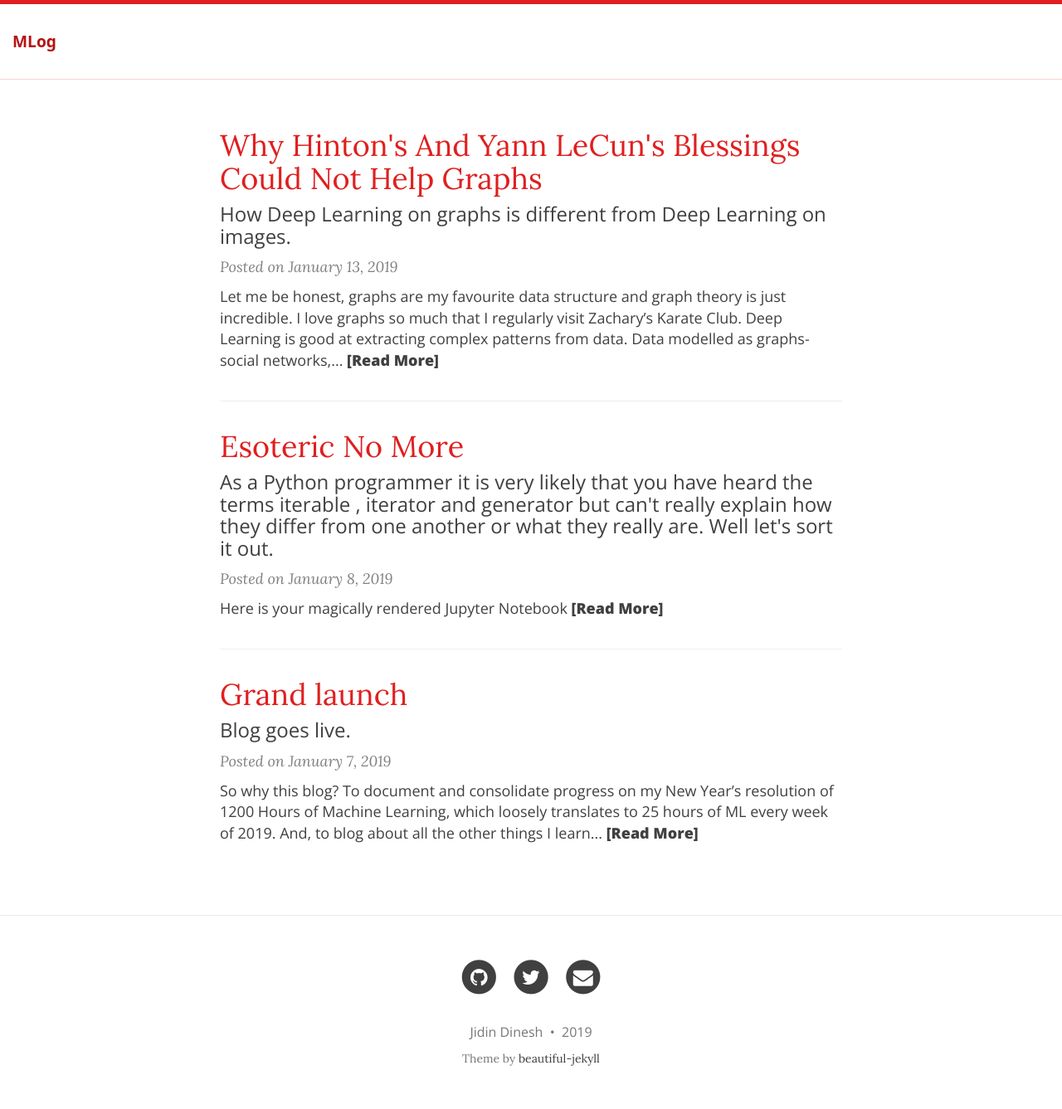
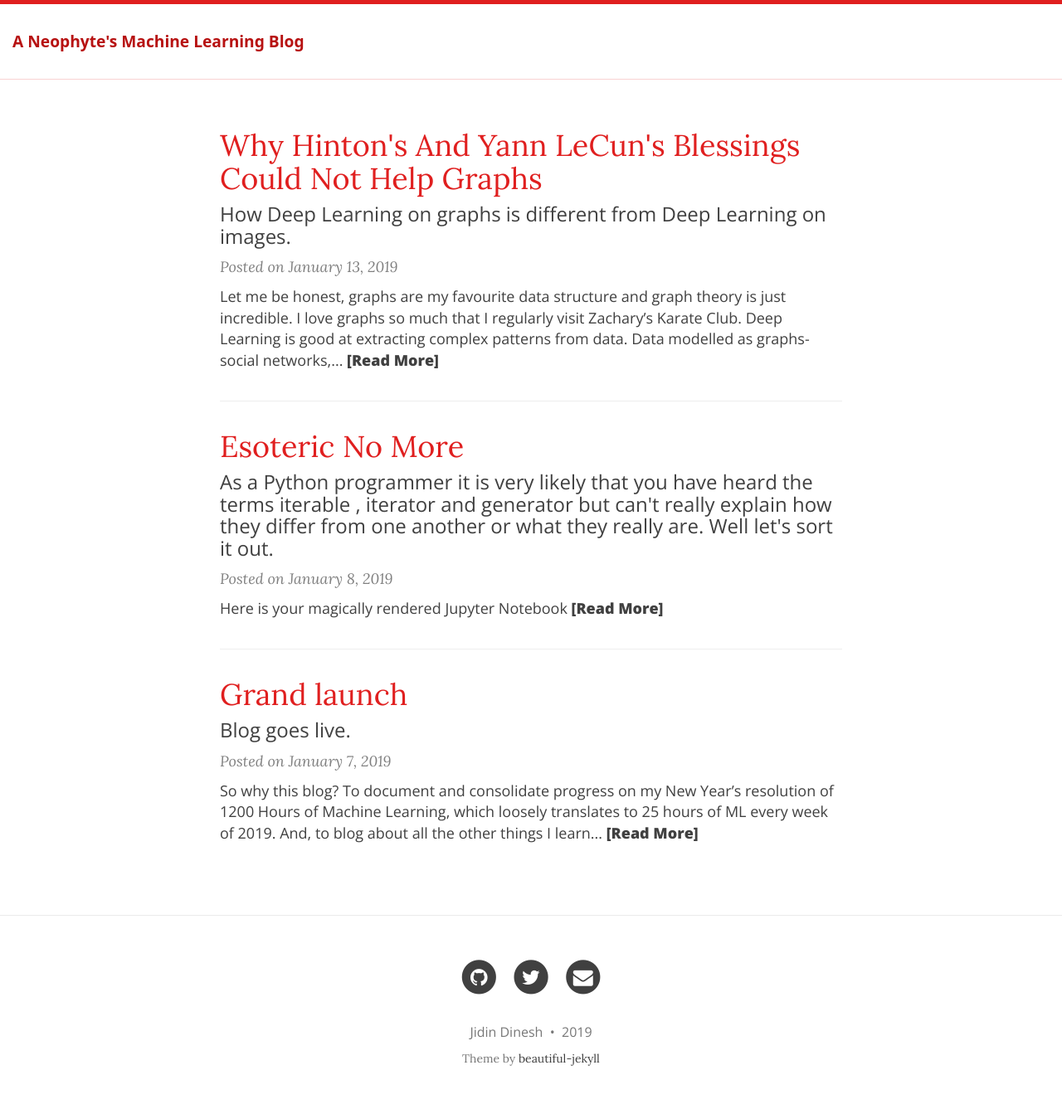
Before and after one commit to jidindinesh/jidindinesh.github.io, a Jekyll site: the page built from index.html, in a window 1280 px wide. Shown: the whole page at 83% size. Built offline with Jekyll 4.4.1, drawn with Linux system fonts in a browser that asks for light colours; nearby versions of some CDN libraries; the list of posts is cut into pages by our own code.

Commit message:
Update _config.yml

```diff
--- a/_config.yml
+++ b/_config.yml
@@ -14,7 +14,7 @@ url: "http://jidindinesh.github.io"
 # Of course don't forget to change the username and projectname to YOUR username and project
 
 # Name of website
-title: MLog
+title: A Neophyte's Machine Learning Blog
 
 # Short description of your site
 description:
```
